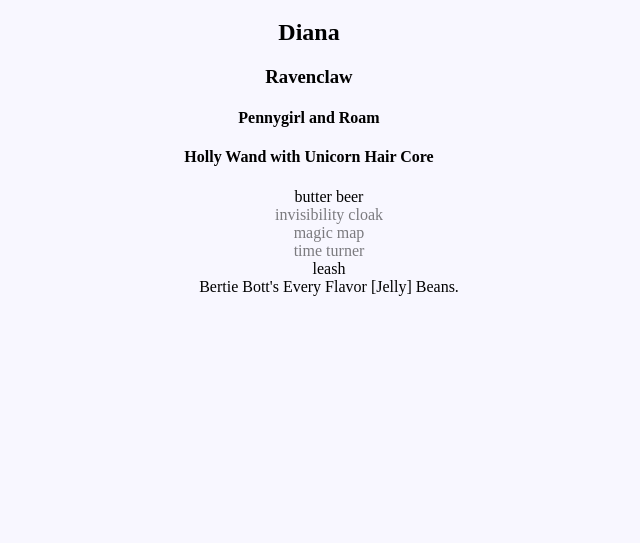
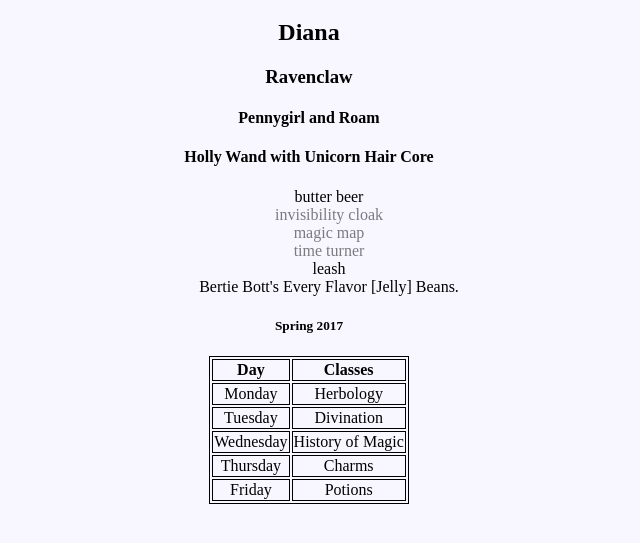
Before and after one commit to pisces7diana/Unit-1---Lesson-10---jQuery-Magic-Flowbox-Mockup-Deliverable-, a plain HTML site: page index.html in a window 1280 px wide. Shown: the part 61-604 px from the top of the page, without its empty margins (331-971 px from the left). Drawn offline with nearby package versions, Linux system fonts and the light colour scheme.

Commit message:
Commit 4 - I realize I can make things that are ever increasingly more complex with greater ease. Adding order is always more effort than causing chaos

```diff
--- a/app.js
+++ b/app.js
@@ -65,4 +65,99 @@ $(() => {
   $li6.text("Bertie Bott's Every Flavor [Jelly] Beans.");
   $ul.append($li6);
 
+  const $h6 = $('<h5>');
+  console.log($h6);
+  $h6.text('Spring 2017');
+  $container.append($h6);
+
+  const $table = $('<table>');
+  console.log($table);
+  $container.append($table);
+
+  const $thead = $("<thead>");
+  console.log($thead);
+  $table.append($thead);
+
+  const $th1 = $("<th>");
+  console.log($th1);
+  $th1.text('Day');
+  $thead.append($th1);
+
+  const $th2 = $("<th>");
+  console.log($th2);
+  $th2.text('Classes');
+  $thead.append($th2);
+
+  const $tr = $("<tr>");
+  console.log($tr);
+  $table.append($tr);
+
+  const $td1 = $("<td>");
+  console.log($td1);
+  $td1.text('Monday');
+  $tr.append($td1);
+
+  const $td2 = $("<td>");
+  console.log($td2);
+  $td2.text('Herbology');
+  $tr.append($td2);
+
+  const $tr1 = $("<tr>");
+  console.log($tr1);
+  $table.append($tr1);
+
+  const $td3 = $("<td>");
+  console.log($td3);
+  $td3.text('Tuesday');
+  $tr1.append($td3);
+
+  const $td4 = $("<td>");
+  console.log($td4);
+  $td4.text('Divination');
+  $tr1.append($td4);
+
+  const $tr2 = $("<tr>");
+  console.log($tr2);
+  $table.append($tr2);
+
+  const $td5 = $("<td>");
+  console.log($td5);
+  $td5.text('Wednesday');
+  $tr2.append($td5);
+
+  const $td6 = $("<td>");
+  console.log($td6);
+  $td6.text('History of Magic');
+  $tr2.append($td6);
+
+  const $tr3 = $("<tr>");
+  console.log($tr3);
+  $table.append($tr3);
+
+  const $td7 = $("<td>");
+  console.log($td7);
+  $td7.text('Thursday');
+  $tr3.append($td7);
+
+  const $td8 = $("<td>");
+  console.log($td8);
+  $td8.text('Charms');
+  $tr3.append($td8);
+
+  const $tr4 = $("<tr>");
+  console.log($tr4);
+  $table.append($tr4);
+
+  const $td9 = $("<td>");
+  console.log($td9);
+  $td9.text('Friday');
+  $tr4.append($td9);
+
+  const $td10 = $("<td>");
+  console.log($td10);
+  $td10.text('Potions');
+  $tr4.append($td10);
+
+
+
 })
--- a/main.css
+++ b/main.css
@@ -14,5 +14,15 @@ ul {
     list-style: none;
 }
 
+table,
+th,
+td {
+    border: 1px solid;
 
 }
+
+table {
+    margin: auto;
+}
+
+}
```
